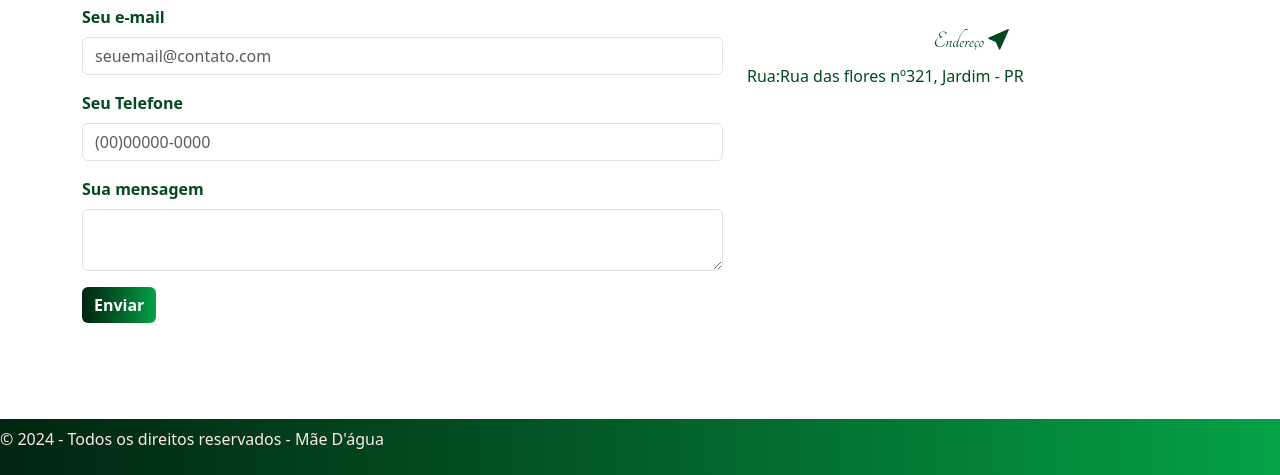
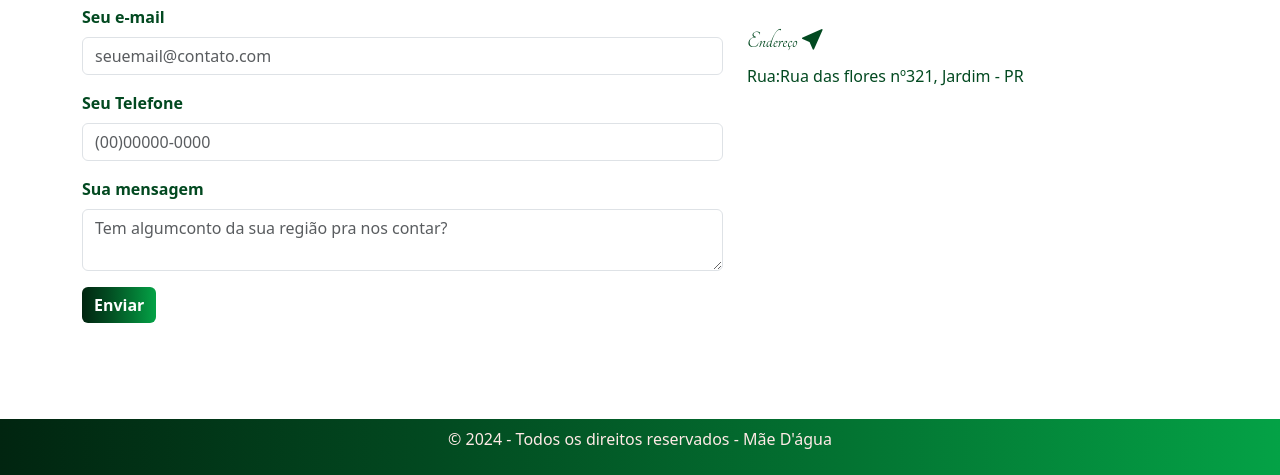
Before and after one commit to saradess/Pagina_folclore, a website with bundled scripts: page index.html in a window 1280 px wide. Shown: the part 2721-3196 px from the top of the page. Built offline with nearby package versions, Linux system fonts and the light colour scheme; a web font is replaced by a local one.

Commit message:
ajuste 06/06/24 20:36

```diff
--- a/index.html
+++ b/index.html
@@ -174,7 +174,7 @@
                         </div>
                         <div class="mb-3">
                             <label for="mensagem" class="form-label fw-bold text-colored">Sua mensagem</label>
-                            <textarea class="form-control" id="mensagem" name="mensagem" required></textarea>
+                            <textarea placeholder="Tem algumconto da sua região pra nos contar?" class="form-control" id="mensagem" name="mensagem" required></textarea>
                         </div>
                         <button type="submit" class="btn fw-bold">Enviar</button>
                     </form>
--- a/styles/main.css
+++ b/styles/main.css
@@ -23,7 +23,7 @@
 #cabecalho .nav .nav-link,
     .navbar-brand,
     navbar-brand:hover,
-    .nav-cardapio .nav-link.active:hover{
+    .nav-link.active:hover{
     color: #fff;
     border-radius: 5px;
 }
@@ -81,8 +81,14 @@
     text-decoration: none;
 }
 
+.container h3{
+    text-align: start;
+}
+
+
 .footer{
     color: #ffeae6;
+    text-align: center;
 }
 
 
```
